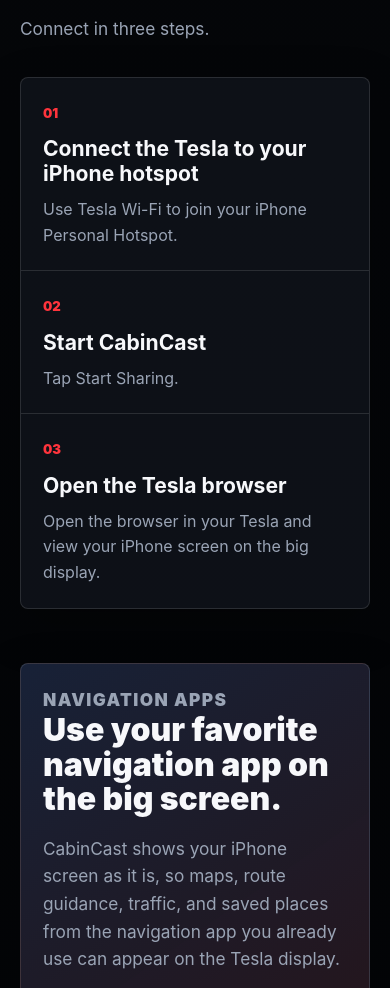
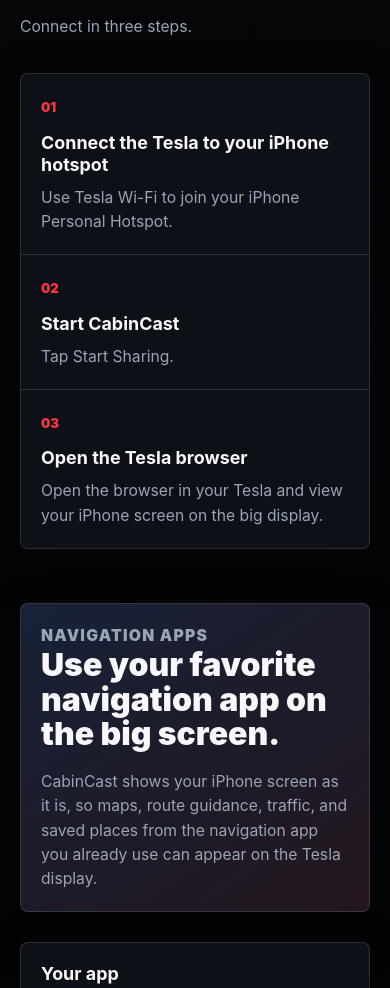
Before and after one commit to WilliamKampus/cabincast-site, a plain HTML site: page index.html in a window 390 px wide. Shown: the part 1539-2527 px from the top of the page. Drawn offline with Linux system fonts and the light colour scheme.

Commit message:
Harden mobile website layout

```diff
--- a/styles.css
+++ b/styles.css
@@ -994,6 +994,20 @@
   .privacy-side h2 {
     font-size: 2rem;
     line-height: 1.08;
+    overflow-wrap: break-word;
+  }
+
+  html:lang(ja) .section-heading h2,
+  html:lang(ja) .navigation-copy h2,
+  html:lang(ja) .limits-copy h2,
+  html:lang(ja) .closing-section h2,
+  html:lang(ja) .faq-section h2,
+  html:lang(ja) .support-card h2,
+  html:lang(ja) .legal-card h2,
+  html:lang(ja) .support-side h2,
+  html:lang(ja) .privacy-side h2 {
+    font-size: 1.72rem;
+    line-height: 1.14;
   }
 
   .hero-actions {
@@ -1044,9 +1058,35 @@
 
   .setup-flow article,
   .navigation-copy,
+  .navigation-points article,
+  .limits-list article,
+  .faq-grid article,
   .support-card,
   .legal-card {
-    padding: 22px;
+    padding: 20px;
+  }
+
+  .setup-flow h3,
+  .navigation-points h3,
+  .limits-list h3,
+  .faq-grid h3 {
+    font-size: 1.12rem;
+    line-height: 1.22;
+    overflow-wrap: break-word;
+  }
+
+  .section-heading p,
+  .navigation-copy p,
+  .limits-copy p,
+  .closing-section p,
+  .setup-flow p,
+  .navigation-points p,
+  .limits-list p,
+  .faq-grid p,
+  .support-card p,
+  .legal-card p {
+    font-size: 0.98rem;
+    line-height: 1.55;
   }
 
   .navigation-section,
```
